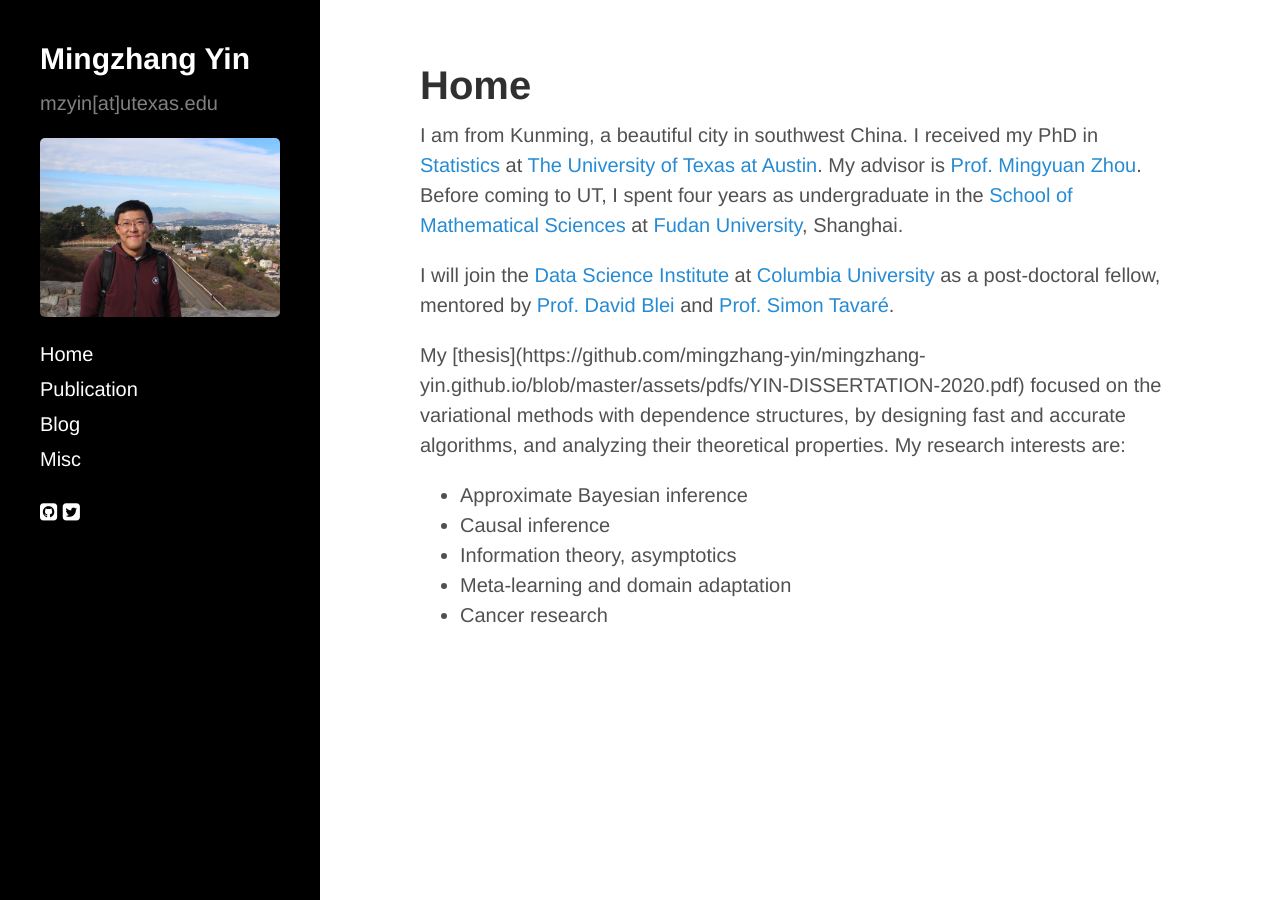
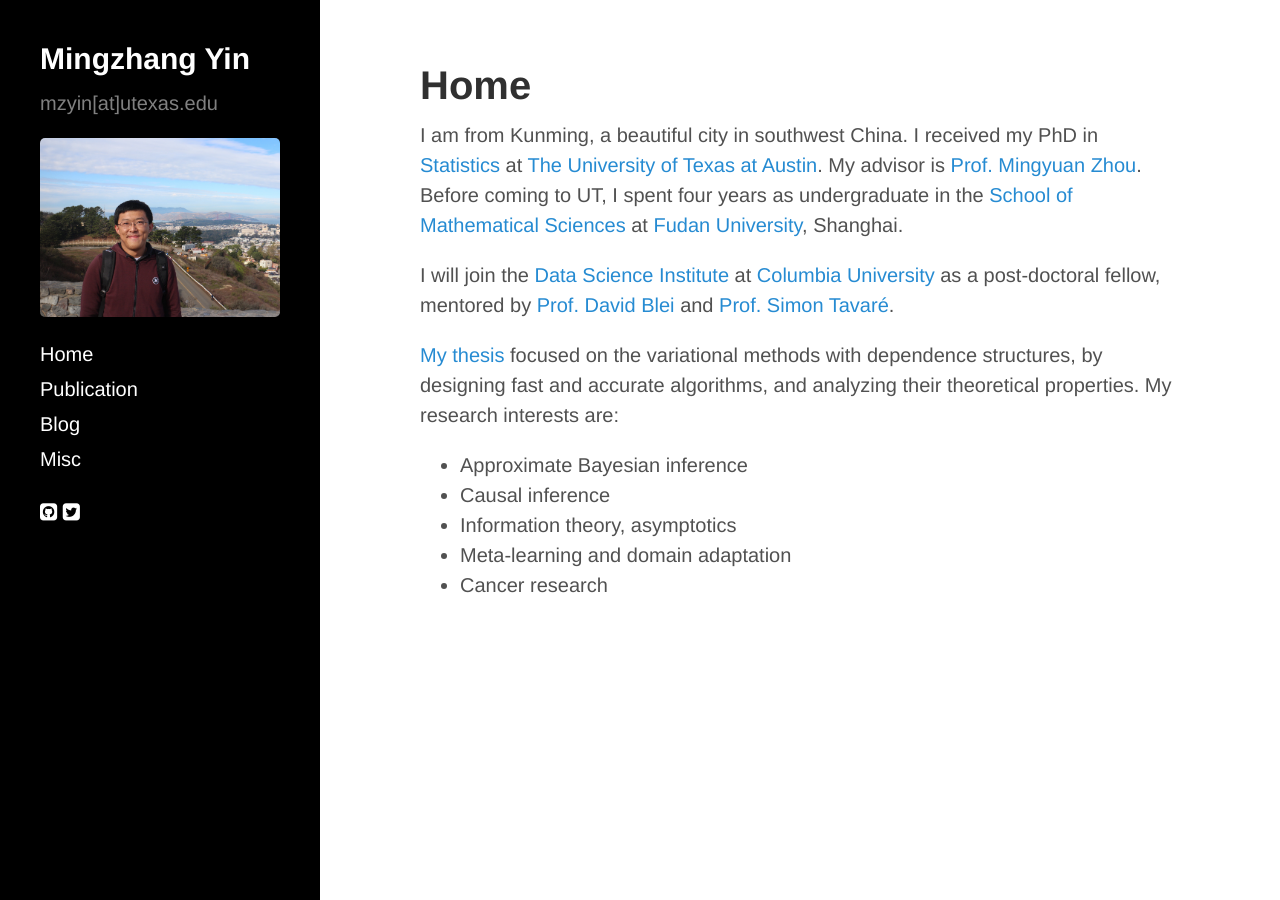
Before and after one commit to mingzhang-yin/mingzhang-yin.github.io, a Jekyll site: the page built from index.md, in a window 1280 px wide. Built offline with Jekyll 4.4.1, drawn with Linux system fonts in a browser that asks for light colours; nearby versions of some CDN libraries; some of the changed lines change nothing that is shown.

Commit message:
Update index.md

```diff
--- a/index.md
+++ b/index.md
@@ -15,7 +15,7 @@ title: Home
 
   <p> I will join the <a href="https://datascience.columbia.edu">Data Science Institute </a> at <a href="https://www.columbia.edu">Columbia University </a> as a post-doctoral fellow, mentored by <a href="http://www.cs.columbia.edu/~blei/">Prof. David Blei </a> and <a href="http://www.damtp.cam.ac.uk/user/st321/Columbia.html">Prof. Simon Tavaré</a>.</p>
 
- <p> My [thesis](https://github.com/mingzhang-yin/mingzhang-yin.github.io/blob/master/assets/pdfs/YIN-DISSERTATION-2020.pdf) focused on the variational methods with dependence structures, by designing fast and accurate algorithms, and analyzing their theoretical properties. My research interests are: </p>
+ <p> <a href="https://github.com/mingzhang-yin/mingzhang-yin.github.io/blob/master/assets/pdfs/YIN-DISSERTATION-2020.pdf">My thesis </a> focused on the variational methods with dependence structures, by designing fast and accurate algorithms, and analyzing their theoretical properties. My research interests are: </p>
   <p>
   <ul>
    <li> Approximate Bayesian inference </li>
```
